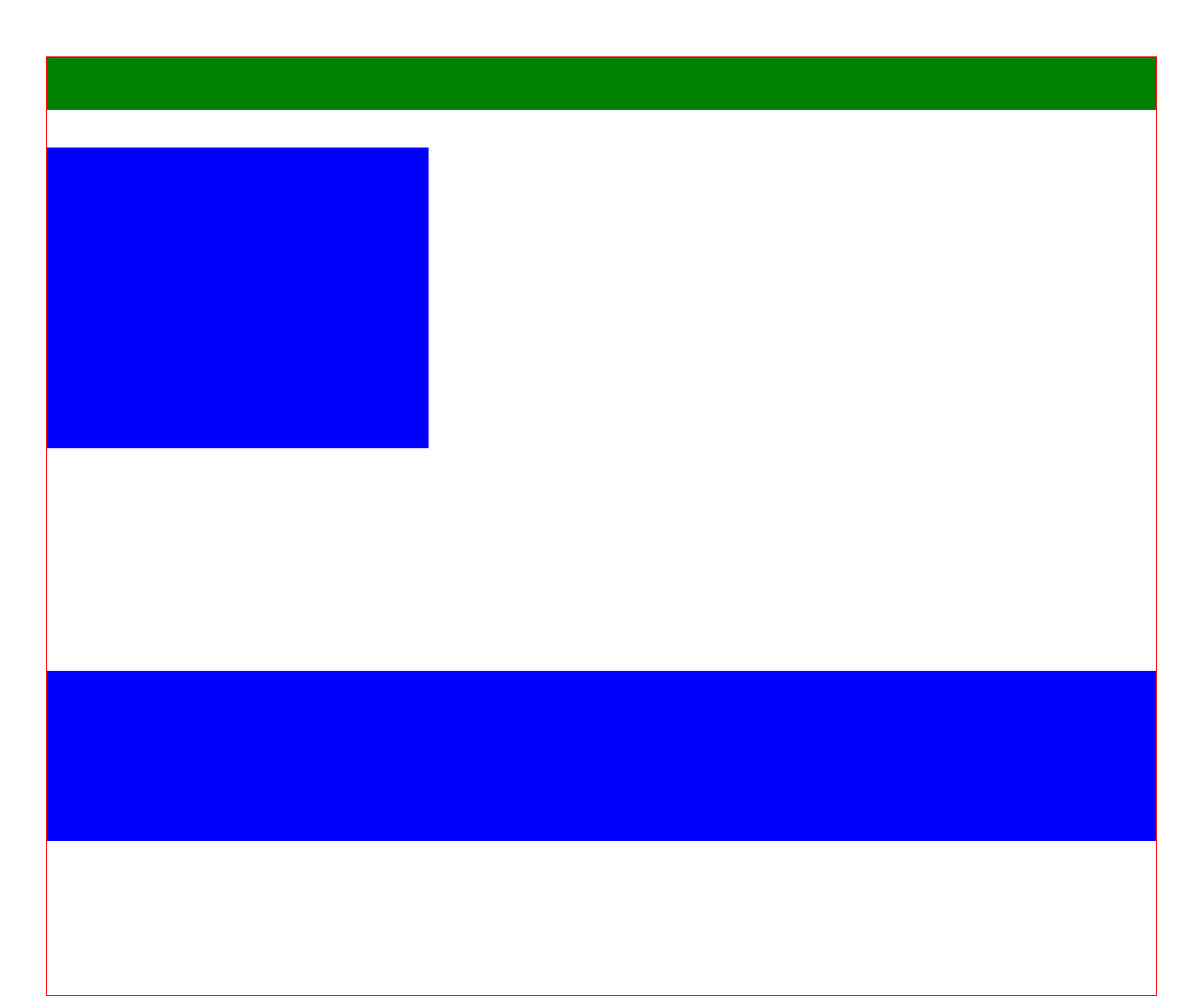
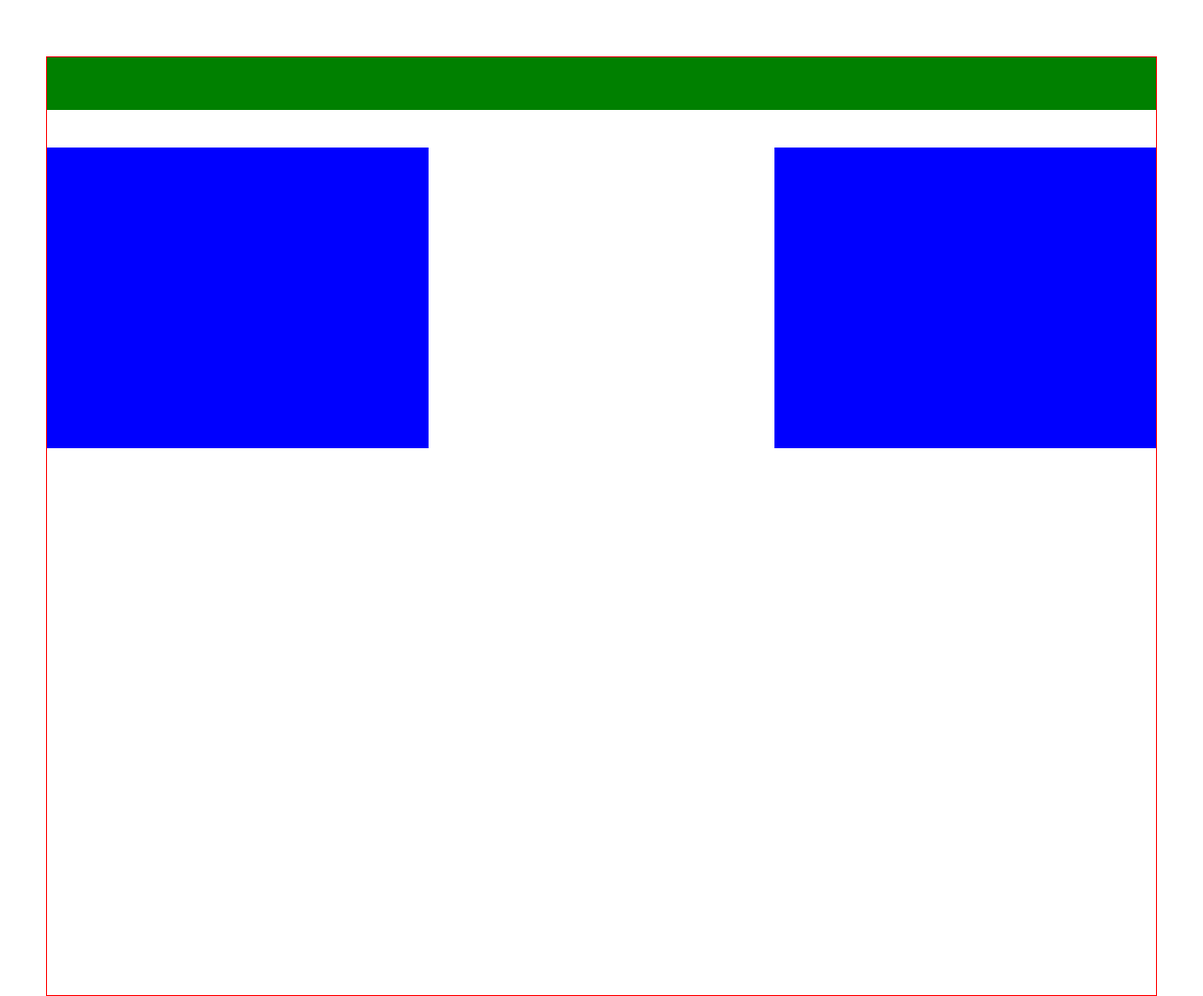
Before and after one commit to rafaelg3r/Dolce-Della-Mamma, a plain HTML site: page index.html in a window 1280 px wide. Shown: the whole page at 94% size. Drawn offline with Linux system fonts and the light colour scheme.

Commit message:
Starting Project - Responsive Tests

```diff
--- a/index.html
+++ b/index.html
@@ -9,7 +9,10 @@
 <body>
   <main>
     <header></header>
-    <section class="c1"></section>
+    <section class="hero">
+      <div class="hero-content1"></div>
+      <div class="hero-content2"></div>
+    </section>
     <section class="c2"></section>
     <section class="c3"></section>
     <section class="c4"></section>
--- a/style.css
+++ b/style.css
@@ -21,18 +21,20 @@ header {
   height: 56px;
 }
 
-section {
+section.hero {
+  display: flex;
+  justify-content: space-between;
+}
+.hero-content1 {
   background-color: blue;
+  height: 320px;
+  width: 406px;
+}
 
-  &.c1 {
-    height: 320px;
-    max-width: 406px;
-  }
-
-  &.c2 {
-    margin-top: 197px;
-    height: 181px;
-  }
+.hero-content2 {
+  background-color: blue;
+  height: 320px;
+  width: 406px;
 }
 
 @media screen and (max-width: 1182px) {
```
